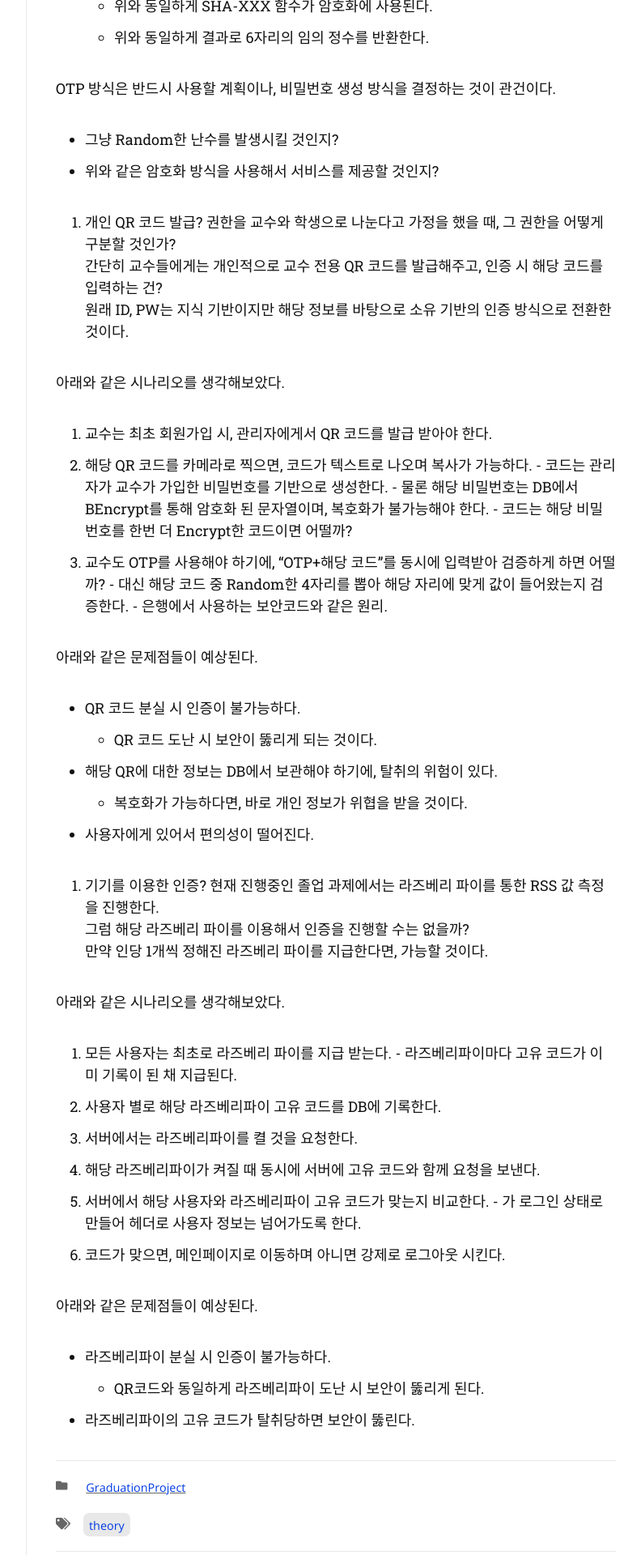
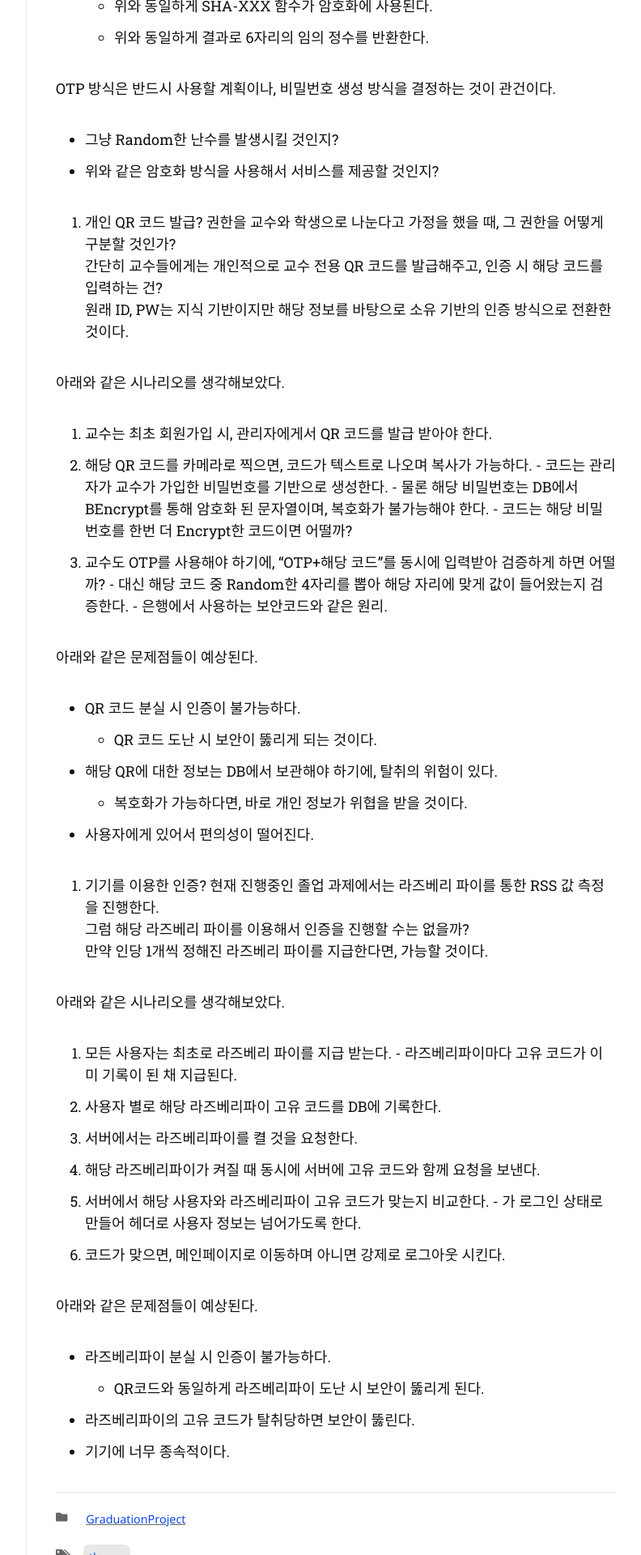
Before and after one commit to Jinseop-Sim/Jinseop-Sim.github.io, a Jekyll site: the page built from _posts/2023-05-12-authentication-method.md, in a window 1280 px wide. Shown: the part 3080-5000 px from the top of the page at 81% size, without its empty margins (357-1149 px from the left). Built offline with Jekyll 4.4.1, drawn with Linux system fonts in a browser that asks for light colours; nearby versions of some CDN libraries; some web fonts are replaced.

Commit message:
글 수정

```diff
--- a/_posts/2023-05-12-authentication-method.md
+++ b/_posts/2023-05-12-authentication-method.md
@@ -117,3 +117,4 @@ OTP 방식은 반드시 사용할 계획이나, 비밀번호 생성 방식을
 - 라즈베리파이 분실 시 인증이 불가능하다.
   - QR코드와 동일하게 라즈베리파이 도난 시 보안이 뚫리게 된다.
 - 라즈베리파이의 고유 코드가 탈취당하면 보안이 뚫린다.
+- 기기에 너무 종속적이다.
```
